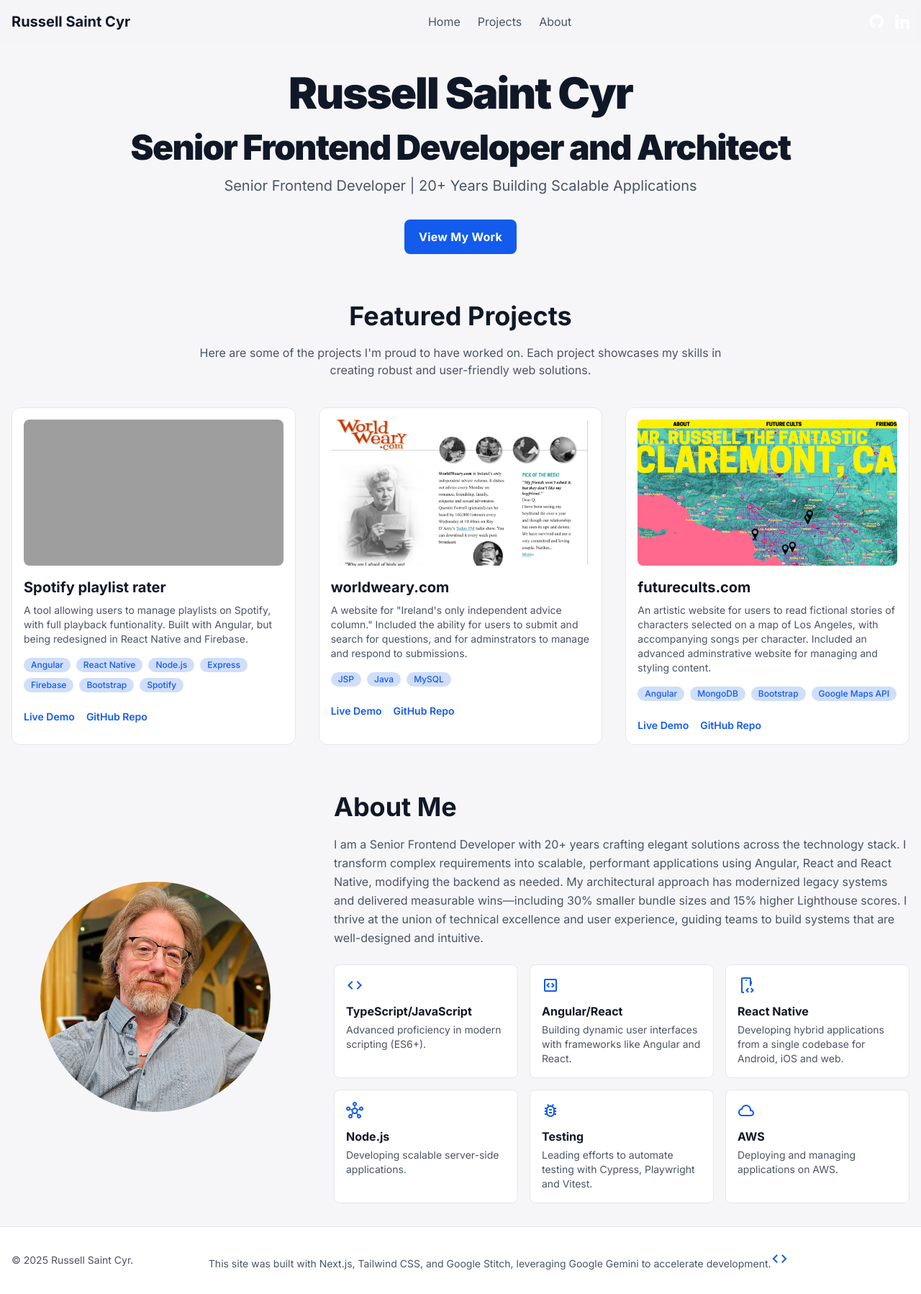
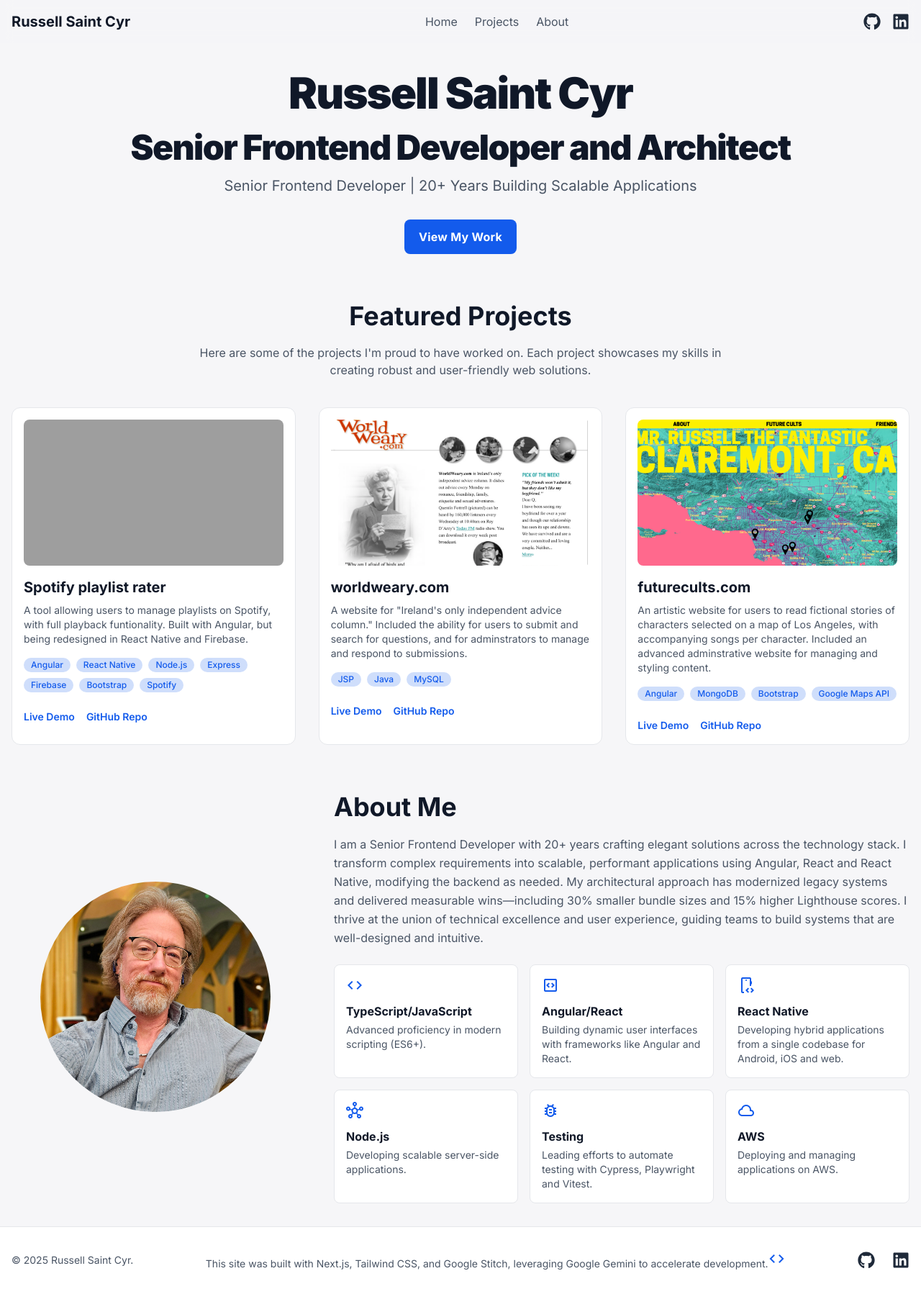
Before and after one commit to russellsaintcyr/portfolio, a Next.js app: page / in a window 1280 px wide. Shown: the whole page at 72% size. Built offline with nearby package versions, Linux system fonts and the light colour scheme; grey boxes are pictures that could not be loaded.

Commit message:
Fixed GH and LI icons

```diff
--- a/app/page.tsx
+++ b/app/page.tsx
@@ -1,4 +1,5 @@
 import Image from "next/image";
+import { FaLinkedin, FaGithub } from 'react-icons/fa';
 
 export default function Home() {
   return (
@@ -17,11 +18,11 @@
                 href="#about">About</a>
             </div>
             <div className="flex items-center space-x-4">
-              <a href="https://github.com/russellsaintcyr" target="_blank">
-                <img src="github.svg" alt="GitHub logo" width={20} height={20} />
+              <a href="https://github.com/russellsaintcyr" target="_blank" >
+                <FaGithub size={24} />
               </a>
               <a href="https://www.linkedin.com/in/russellsaintcyr/" target="_blank">
-                <img src="linkedin.svg" alt="LinkedIn logo" width={20} height={20} />
+                <FaLinkedin size={24} />
               </a>
             </div>
           </nav>
@@ -103,7 +104,7 @@
                   </div>
                 </div>
 
-                                {/* Worldweary */}
+                {/* Worldweary */}
                 <div
                   className="flex flex-col gap-4 bg-white dark:bg-gray-900/50 p-4 rounded-xl border border-gray-200 dark:border-gray-800">
                   <div className="w-full bg-center bg-no-repeat aspect-video bg-cover rounded-lg"
@@ -273,11 +274,11 @@
                 </a>
               </p>
               <div className="flex items-center space-x-6">
-                <a href="https://github.com/russellsaintcyr" target="_blank">
-                  <img src="github.svg" alt="GitHub logo" width={20} height={20} />
+                <a href="https://github.com/russellsaintcyr" target="_blank" >
+                  <FaGithub size={24} />
                 </a>
                 <a href="https://www.linkedin.com/in/russellsaintcyr/" target="_blank">
-                  <img src="linkedin.svg" alt="LinkedIn logo" width={20} height={20} />
+                  <FaLinkedin size={24} />
                 </a>
               </div>
             </div>
--- a/package.json
+++ b/package.json
@@ -12,7 +12,8 @@
     "@next/third-parties": "^16.0.1",
     "next": "^16.0.1",
     "react": "19.2.0",
-    "react-dom": "19.2.0"
+    "react-dom": "19.2.0",
+    "react-icons": "^5.5.0"
   },
   "devDependencies": {
     "@tailwindcss/postcss": "^4",
```
Also changed, not shown: 1 other file (tests, documents, lock files or other folders).
